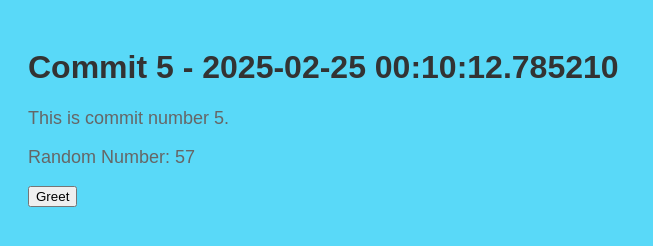
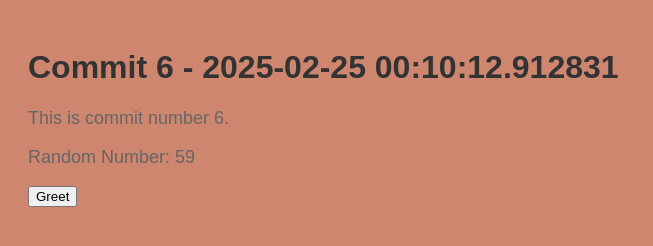
Before and after one commit to polishflits/autogen-repo-20250225001009, a plain HTML site: page index.html in a window 1280 px wide. Shown: the whole page, without its empty margins (0-653 px from the left). Drawn offline with Linux system fonts and the light colour scheme.

Commit message:
📝 Auto commit 6 with HTML, CSS, and JS

```diff
--- a/index.html
+++ b/index.html
@@ -2,13 +2,13 @@
     <!DOCTYPE html>
     <html>
     <head>
-        <title>Commit 5 - 2025-02-25 00:10:12.785210</title>
+        <title>Commit 6 - 2025-02-25 00:10:12.912831</title>
         <link rel="stylesheet" href="style.css">
     </head>
     <body>
-        <h1>Commit 5 - 2025-02-25 00:10:12.785210</h1>
-        <p>This is commit number 5.</p>
-        <p>Random Number: 57</p>
+        <h1>Commit 6 - 2025-02-25 00:10:12.912831</h1>
+        <p>This is commit number 6.</p>
+        <p>Random Number: 59</p>
         <button onclick="greet()">Greet</button>
         <script src="script.js"></script>
     </body>
--- a/script.js
+++ b/script.js
@@ -2,4 +2,4 @@
     function greet() {
         alert('Hello from commit ' + commitNumber + '!');
     }
-    var commitNumber = 5;
+    var commitNumber = 6;
--- a/style.css
+++ b/style.css
@@ -1,7 +1,7 @@
 
     body {
         font-family: Arial, sans-serif;
-        background-color: #59d9f8;
+        background-color: #ce866e;
         padding: 20px;
     }
     h1 {
```
